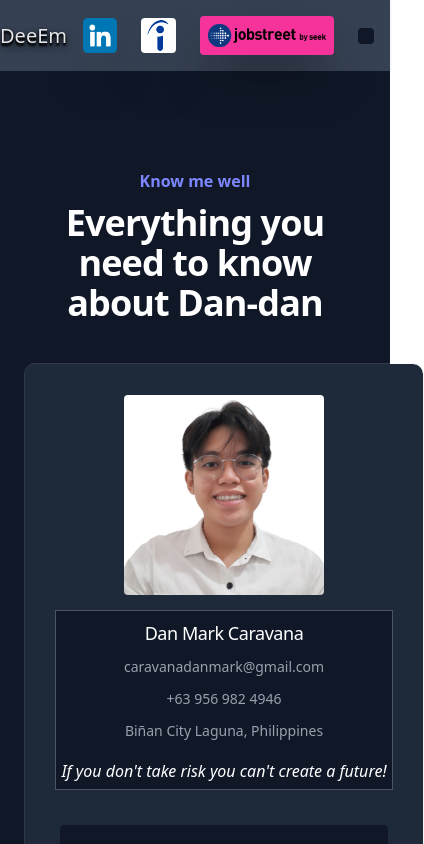
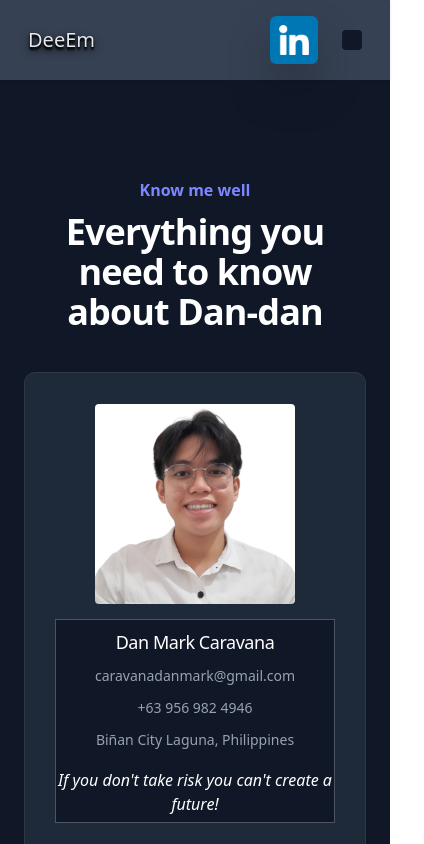
Before and after one commit to DanMark-crvn/deeEm, a React (Vite) app: page / in a window 390 px wide. Shown: the top 844 px of the page, 424 px wide, since content can reach past the window. Built offline with nearby package versions, Linux system fonts and the light colour scheme; some icons are missing.

Commit message:
few changes and UI-enhancement

```diff
--- a/src/ExperienceSection.jsx
+++ b/src/ExperienceSection.jsx
@@ -28,6 +28,7 @@ export default function Experiences({workExp}) {
                     `${index < 2 ? "mb-28" : ""}
                     lg:col-span-2 lg:col-start-1 lg:row-start-2 lg:mx-auto lg:grid lg:w-full lg:max-w-7xl lg:grid-cols-2 lg:gap-x-8 lg:px-8`
                 }
+                id={exp.elementId}
             >
                 <div className="-mt-12 -ml-0 p-6 lg:sticky lg:top-4 lg:col-start-2 lg:row-span-2 lg:row-start-1 lg:overflow-hidden transition delay-150 duration-300 ease-in-out hover:-translate-y-1 hover:scale-110">
                     {exp.href && exp.href.startsWith('http') ? (
@@ -51,7 +52,7 @@ export default function Experiences({workExp}) {
 
                 <div className="lg:pr-4">
                     <div className="max-w-xl text-base/7 text-gray-400 lg:max-w-lg">
-                        <p className="text-xl/8 text-gray-300" id={exp.elementId}>
+                        <p className="text-xl/8 text-gray-300">
                             {exp.name} - {exp.position}
                         </p>
                         <p className="text-gray-300">({exp.startDate} - {exp.endDate})</p>
--- a/src/Header.jsx
+++ b/src/Header.jsx
@@ -1,17 +1,15 @@
 const Header = ({navlinks}) => {
     return (
-        <header className="bg-gray-700 shadow">
-          <div className="max-w-7xl mx-auto flex justify-between items-center">
+        <header className="bg-gray-700 shadow sticky top-0 z-50">
+          <div className="max-w-7xl mx-auto px-3 pl-7 md:pl-12 md:px-5 lg:pl-0 lg:px-0 flex justify-between items-center">
             {/* <h1 className="text-xl font-bold text-gray-800">Dee-Em</h1> */}
             <a href="/" className="text-xl font-bold !text-gray-200 text-shadow-lg/100 ">{navlinks.logo}</a >
             <nav className="m-4 flex justify-around items-center">
               {/* <a href="/" className="text-lg font-bold">Dee-Em</a > */}
               <div className="flex gap-6 items-center">
                 <a href={navlinks.linkedin} target="_blank" rel="noopener noreferrer"><img className="w-12 shadow-2xl/90 transition duration-300 ease-in-out hover:scale-110 hover:-translate-y-1" src="./public/assets/logos/linkedin.png" alt="Linkedin" /></a>
-                <a href={navlinks.indeed} className="bg-white rounded shadow-2xl/90 transition duration-300 ease-in-out hover:scale-110 hover:-translate-y-1"><img className="w-12" src="./public/assets/logos/indeed.png" alt="Indeed" /></a>
-                <a href={navlinks.jobstreet} target="_blank" rel="noopener noreferrer" className="bg-pink-500 p-1 rounded shadow-2xl/90 transition duration-300 ease-in-out hover:scale-110 hover:-translate-y-1"><img className="w-44 p-1" src="./public/assets/logos/jobstreet.png" alt="Jobstreet" /></a>
                 <a href="/public/Dan Mark Caravana -CV.pdf" download  className="no-underline">
-                  <div className="flex items-center text-center p-2 rounded bg-gray-900 transition duration-300 ease-in-out hover:scale-110 hover:-translate-y-1">
+                  <div className="flex items-center text-center p-2.5 rounded bg-gray-900 transition duration-300 ease-in-out hover:scale-110 hover:-translate-y-1">
                     <i class='bxr  bx-folder-down-arrow text-3xl text-gray-200'  ></i>
                   </div>
                 </a>
--- a/src/MainContent.jsx
+++ b/src/MainContent.jsx
@@ -13,14 +13,14 @@ const MainContent = ({details}) => {
     return (
         <main className="">
            <div className="bg-gray-900 py-24 sm:py-32">
-                <div className="mx-auto max-w-2xl px-6 lg:max-w-7xl lg:px-8">
+                <div className="mx-auto max-w-2xl md:max-w-2xl px-6 lg:max-w-7xl lg:px-8">
                     <h2 className="text-center text-base/7 font-semibold text-indigo-400">Know me well</h2>
                     <p className="mx-auto mt-2 max-w-lg text-center text-4xl font-semibold tracking-tight text-balance text-white sm:text-5xl">
                         Everything you need to know about {details.nickname}
                     </p>
 
                     {/* SECTION 1 */}
-                    <div className="mt-10 grid gap-4 sm:mt-16 lg:grid-cols-2 lg:grid-rows-2">
+                    <div className="mt-10 grid gap-4 sm:mt-16 grid-cols-1 lg:grid-cols-2 lg:grid-rows-2">
                         {/* 1- INFO */}
                         <div className="relative lg:row-span-2">
                             <div className="absolute inset-px rounded-lg bg-gray-800 lg:rounded-l-4xl" />
--- a/src/TechStacks.jsx
+++ b/src/TechStacks.jsx
@@ -13,7 +13,7 @@ const TechStacks = ({stackIcons}) => {
                                     width={158}
                                     height={48}
                                     className={
-                                        `${icon.name === 'MysqlIcon' || icon.name === 'AspIcon'
+                                        `${icon.name === 'MysqlIcon' || icon.name === 'AspIcon' || icon.name === 'GitHubIcon'
                                             ? 'bg-gray-200 rounded py-0.5'
                                             : 'bg-gray-800'
                                         } col-span-2 max-h-12 w-full object-contain lg:col-span-1`
--- a/vite.config.js
+++ b/vite.config.js
@@ -8,4 +8,8 @@ export default defineConfig({
     react(),
     tailwindcss(),
   ],
+  server: {
+    host: true,
+    port: '5173'
+  }
 })
```
